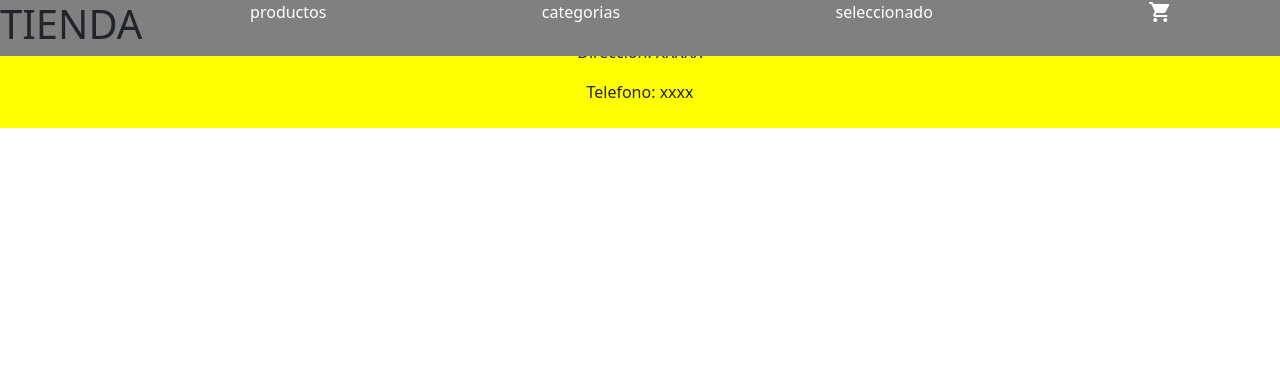
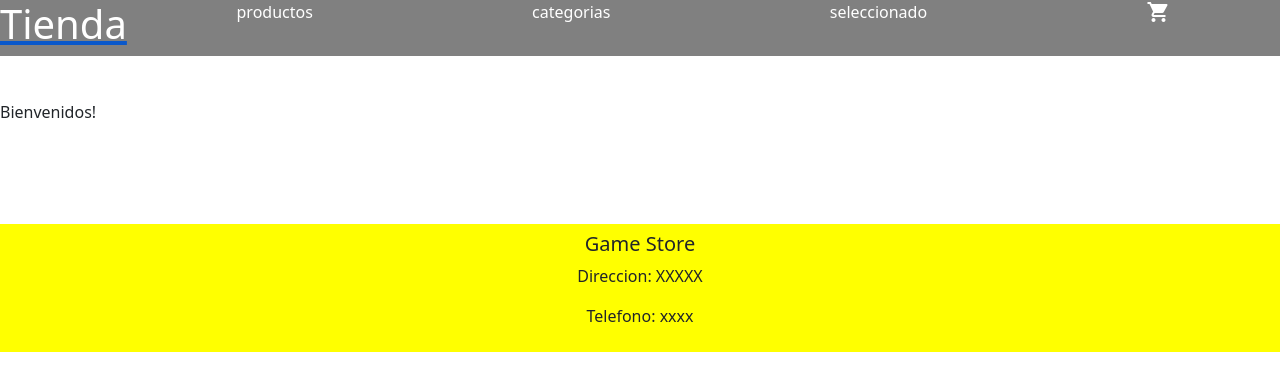
Before and after one commit to vueno1/my-app-Ueno, a React (Create React App) app: page / in a window 1280 px wide. Shown: the top 390 px of the page. Built offline with nearby package versions, Linux system fonts and the light colour scheme.

Commit message:
Retoque: componentes del reouter-dom + Home.js

```diff
--- a/src/App.js
+++ b/src/App.js
@@ -2,6 +2,8 @@
 //IMPORTS
 import Header from "./componentes/header/Header" //COMPONENTE
 import Footer from "./componentes/footer/Footer" //COMPONENTE
+import Home from "./Home";
+
 import ItemListContainer from "./componentes/main/ItemListContainer"; // COMPONENTE
 import ItemDetailContainer from "./componentes/main/details/ItemDetailContainer";
 
@@ -18,7 +20,7 @@ const App = () => {
     const links = [
 
         {href: "/productos", name:"productos", id:1}, //link para todos los productos
-        {href: "/categorias", name:"categorias", id:2}, //link para electronicas
+        {href: "/categoria", name:"categorias", id:2}, //link para electronicas
         {href: "/categoria/id", name:"seleccionado", id:3}, // link para jewelery
     ]
 
@@ -29,8 +31,9 @@ const App = () => {
                 <Header links={links} />
 
                 <Routes>
+                    <Route path= "/" element={<Home/>} />
                     <Route path= "/productos" element={<ItemListContainer nombre={"E-COMMERCE"}/>} />
-                    <Route path= "/categorias" element={<ItemListContainer nombre={"E-COMMERCE"}/>} />
+                    <Route path= "/categoria" element={<ItemListContainer nombre={"E-COMMERCE"}/>} />
                     <Route path= "/categoria/id" element={<ItemDetailContainer/>} />
                 </Routes>
 
--- /dev/null
+++ b/src/Home.js
@@ -0,0 +1,14 @@
+import React from 'react'
+
+function Home () {
+
+
+
+    return (
+        <div className='home'>
+            Bienvenidos!
+        </div>
+    )
+}
+
+export default  Home
--- a/src/componentes/header/Header.js
+++ b/src/componentes/header/Header.js
@@ -1,6 +1,7 @@
 
 //IMPORTS
 import NavBar from "./NavBar" // COMPONENTE
+import { NavLink } from "react-router-dom"
 
 
 //---------------------------------------------------------------------
@@ -12,7 +13,7 @@ const Header = ({links}) => {
         <>
             <header className= "header">
 
-                <h1>TIENDA</h1>
+                <NavLink to="/productos"><h1>Tienda</h1></NavLink>
 
                 {/*//////
                 COMPONENTE
--- a/src/style.css
+++ b/src/style.css
@@ -10,6 +10,11 @@
     flex-direction: column;
 }
 
+.home {
+    padding: 100px 0;
+
+}
+
 /*/////////////
 HEADER STYLES
 /////////////*/
@@ -19,6 +24,12 @@ HEADER STYLES
     background-color: grey;
     position: fixed;
     width: 100%;
+}
+
+.header h1 {
+    color: white;
+    text-decoration: none;
+    list-style-type: none;
 }
 
 .nav {
```
